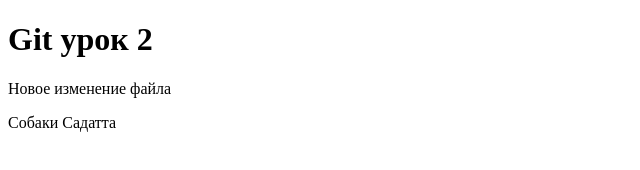
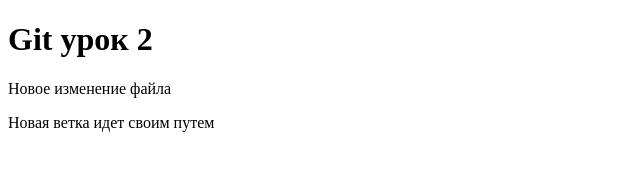
Before and after one commit to Beast22/picup, a plain HTML site: page index.html in a window 1280 px wide. Shown: the whole page, without its empty margins (0-640 px from the left). Drawn offline with Linux system fonts and the light colour scheme.

Commit message:
1st commit of 1st branch

```diff
--- a/index.html
+++ b/index.html
@@ -5,7 +5,7 @@
 	<title>Git</title>
 	<h1>Git урок 2</h1>
 	<p>Новое изменение файла</p>
-	<p>Собаки Садатта</p>
+	<p>Новая ветка идет своим путем</p>
 </head>
 <body>
 
```
